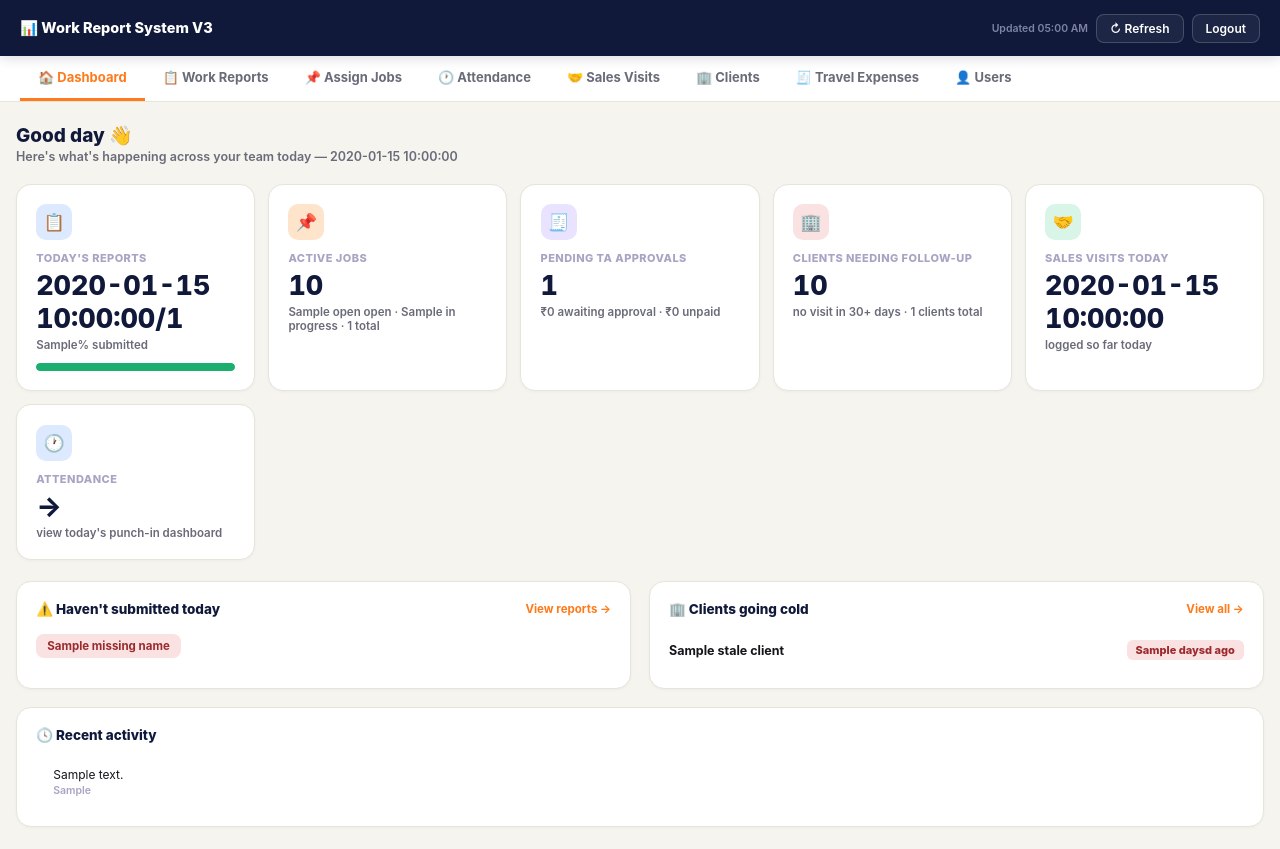
After one commit to subrato91net-boop/work-report-app, a Flask app: template work_report_app/templates/dashboard.html in a window 1280 px wide. The commit adds this page. Run offline with Flask 3, Linux system fonts and the light colour scheme; the template is opened without the code that fills it: most values are stand-ins (such as "Sample title", 1, 10 or a date in 2020); some libraries are stand-ins or nearby versions.

Commit message:
Add files via upload

```diff
--- a/work_report_app/app.py
+++ b/work_report_app/app.py
@@ -369,13 +369,127 @@ def parse_codes(codes_str):
 @app.route("/")
 def index():
     if not logged_in(): return redirect(url_for("login"))
-    if is_manager(): return redirect(url_for("manager_view"))
+    if is_manager(): return redirect(url_for("dashboard"))
     # Land the employee on the first feature they actually have access to
     if has_perm("work_report"): return redirect(url_for("employee_form"))
     if has_perm("sales_visit"): return redirect(url_for("sales_visit"))
     if has_perm("my_jobs"):     return redirect(url_for("my_jobs"))
     if has_perm("ta"):          return redirect(url_for("ta_report"))
     return redirect(url_for("no_access"))
+
+@app.route("/dashboard")
+def dashboard():
+    if not logged_in() or not is_manager(): return redirect(url_for("index"))
+
+    today = datetime.now().strftime("%Y-%m-%d")
+    conn = get_db(); cur = conn.cursor()
+
+    # ── Work reports: today's submission completion ──
+    cur.execute("SELECT COUNT(DISTINCT emp_code) AS c FROM reports WHERE date=%s", (today,))
+    submitted_today = cur.fetchone()["c"]
+    total_active_employees = len(EMPLOYEES)  # live in-memory dict, already filtered to active
+
+    submitted_codes = set()
+    cur.execute("SELECT DISTINCT emp_code FROM reports WHERE date=%s", (today,))
+    for r in cur.fetchall():
+        submitted_codes.add(r["emp_code"])
+    missing_names = sorted(
+        info["name"] for code, info in EMPLOYEES.items()
+        if info.get("can_work_report") and code not in submitted_codes
+    )
+
+    cur.execute("SELECT COUNT(*) AS c FROM reports")
+    total_reports = cur.fetchone()["c"]
+    cur.execute("SELECT COUNT(*) AS c FROM reports WHERE LOWER(status) IN ('done','completed')")
+    completed_reports = cur.fetchone()["c"]
+    cur.execute("SELECT COUNT(*) AS c FROM reports WHERE LOWER(status)='pending'")
+    pending_reports = cur.fetchone()["c"]
+
+    # ── Jobs: status breakdown ──
+    cur.execute("""
+        SELECT LOWER(COALESCE(status,'open')) AS s, COUNT(*) AS c
+        FROM jobs GROUP BY LOWER(COALESCE(status,'open'))
+    """)
+    job_counts = {"open": 0, "in progress": 0, "done": 0, "on hold": 0}
+    for r in cur.fetchall():
+        if r["s"] in job_counts:
+            job_counts[r["s"]] = r["c"]
+    cur.execute("SELECT COUNT(*) AS c FROM jobs")
+    total_jobs = cur.fetchone()["c"]
+
+    # ── TA reports: pending approvals ──
+    cur.execute("SELECT COUNT(*) AS c, COALESCE(SUM(expense_cost),0) AS amt FROM ta_reports WHERE approval_status='Not Approved'")
+    ta_row = cur.fetchone()
+    pending_ta_count = ta_row["c"]
+    pending_ta_amount = float(ta_row["amt"])
+    cur.execute("SELECT COUNT(*) AS c, COALESCE(SUM(expense_cost),0) AS amt FROM ta_reports WHERE payment_status='Due'")
+    due_row = cur.fetchone()
+    due_ta_count = due_row["c"]
+    due_ta_amount = float(due_row["amt"])
+
+    # ── Clients: stale accounts (no visit in 30+ days) ──
+    cur.execute("""
+        SELECT c.id, c.name, MAX(v.visit_date) AS last_visit
+        FROM companies c
+        LEFT JOIN sales_visits v ON v.company_id = c.id
+        GROUP BY c.id, c.name
+    """)
+    today_d = datetime.now().date()
+    stale_clients = []
+    total_clients = 0
+    for row in cur.fetchall():
+        total_clients += 1
+        if row["last_visit"]:
+            try:
+                d = datetime.strptime(row["last_visit"], "%Y-%m-%d").date()
+                days = (today_d - d).days
+            except Exception:
+                days = None
+        else:
+            days = None
+        if days is None or days >= 30:
+            stale_clients.append({"id": row["id"], "name": row["name"], "days": days})
+    stale_clients.sort(key=lambda x: (x["days"] is not None, x["days"] or 9999), reverse=True)
+
+    # ── Sales visits today ──
+    cur.execute("SELECT COUNT(*) AS c FROM sales_visits WHERE visit_date=%s", (today,))
+    visits_today = cur.fetchone()["c"]
+
+    # ── Recent activity feed (latest across reports, jobs, ta) ──
+    activity = []
+    cur.execute("SELECT timestamp, emp_name, status FROM reports ORDER BY timestamp DESC LIMIT 5")
+    for r in cur.fetchall():
+        activity.append({"ts": r["timestamp"], "text": f"{r['emp_name']} submitted a work report", "tag": "report"})
+    cur.execute("SELECT created_at, job_title, emp_names FROM jobs ORDER BY created_at DESC LIMIT 5")
+    for r in cur.fetchall():
+        who = r["emp_names"] or "unassigned"
+        activity.append({"ts": r["created_at"], "text": f"Job \"{r['job_title']}\" assigned to {who}", "tag": "job"})
+    cur.execute("SELECT timestamp, emp_name, expense_cost FROM ta_reports ORDER BY timestamp DESC LIMIT 5")
+    for r in cur.fetchall():
+        activity.append({"ts": r["timestamp"], "text": f"{r['emp_name']} submitted a travel expense (₹{float(r['expense_cost'] or 0):.0f})", "tag": "ta"})
+    activity = [a for a in activity if a["ts"]]
+    activity.sort(key=lambda a: a["ts"], reverse=True)
+    activity = activity[:8]
+
+    cur.close(); conn.close()
+
+    completion_pct = round((submitted_today / total_active_employees) * 100) if total_active_employees else 0
+
+    return render_template(
+        "dashboard.html",
+        today=today,
+        submitted_today=submitted_today,
+        total_active_employees=total_active_employees,
+        completion_pct=completion_pct,
+        missing_names=missing_names,
+        total_reports=total_reports, completed_reports=completed_reports, pending_reports=pending_reports,
+        job_counts=job_counts, total_jobs=total_jobs,
+        pending_ta_count=pending_ta_count, pending_ta_amount=pending_ta_amount,
+        due_ta_count=due_ta_count, due_ta_amount=due_ta_amount,
+        stale_clients=stale_clients[:6], stale_clients_total=len(stale_clients), total_clients=total_clients,
+        visits_today=visits_today,
+        activity=activity,
+    )
 
 @app.route("/no-access")
 def no_access():
--- a/work_report_app/templates/assign_job.html
+++ b/work_report_app/templates/assign_job.html
@@ -152,6 +152,7 @@
   </div>
 </div>
 <div class="nav-tabs">
+  <a href="/dashboard" class="nav-tab">🏠 Dashboard</a>
   <a href="/manager"              class="nav-tab">📋 Work Reports</a>
   <a href="/assign-job"           class="nav-tab active">📌 Assign Jobs</a>
   <a href="/attendance"           class="nav-tab">🕐 Attendance</a>
@@ -416,6 +417,7 @@
 </div>
 
 <nav class="bottom-nav">
+  <a href="/dashboard" class="bn-item"><span class="bn-ic">🏠</span>Home</a>
   <a href="/manager" class="bn-item"><span class="bn-ic">📋</span>Reports</a>
   <a href="/assign-job" class="bn-item active"><span class="bn-ic">📌</span>Assign</a>
   <a href="/attendance" class="bn-item"><span class="bn-ic">🕐</span>Attend.</a>
--- a/work_report_app/templates/attendance.html
+++ b/work_report_app/templates/attendance.html
@@ -117,6 +117,7 @@
   </div>
 </div>
 <div class="nav-tabs">
+  <a href="/dashboard" class="nav-tab">🏠 Dashboard</a>
   <a href="/manager"              class="nav-tab">📋 Work Reports</a>
   <a href="/assign-job"           class="nav-tab">📌 Assign Jobs</a>
   <a href="/attendance"           class="nav-tab active">🕐 Attendance</a>
@@ -308,6 +309,7 @@
 </div>
 
 <nav class="bottom-nav">
+  <a href="/dashboard" class="bn-item"><span class="bn-ic">🏠</span>Home</a>
   <a href="/manager" class="bn-item"><span class="bn-ic">📋</span>Reports</a>
   <a href="/assign-job" class="bn-item"><span class="bn-ic">📌</span>Assign</a>
   <a href="/attendance" class="bn-item active"><span class="bn-ic">🕐</span>Attend.</a>
--- /dev/null
+++ b/work_report_app/templates/dashboard.html
@@ -0,0 +1,246 @@
+<!DOCTYPE html>
+<html lang="en">
+<head>
+<meta charset="UTF-8">
+<meta name="viewport" content="width=device-width, initial-scale=1.0">
+<meta name="theme-color" content="#10193A">
+<link rel="manifest" href="/static/manifest.json">
+<link rel="icon" type="image/png" href="/static/icons/favicon.png">
+<link rel="apple-touch-icon" href="/static/icons/apple-touch-icon.png">
+<meta name="apple-mobile-web-app-capable" content="yes">
+<meta name="apple-mobile-web-app-status-bar-style" content="black-translucent">
+<meta name="apple-mobile-web-app-title" content="WorkReport">
+<title>Dashboard — Work Report System</title>
+<style>
+  *{box-sizing:border-box;margin:0;padding:0}
+  body{font-family:'Inter',-apple-system,BlinkMacSystemFont,'Segoe UI',sans-serif;background:#F6F4EF;color:#14141A;min-height:100vh;padding-bottom:84px}
+  a{color:inherit}
+
+  .topbar{background:#10193A;padding:0 1.25rem;display:flex;align-items:center;justify-content:space-between;height:56px;position:sticky;top:0;z-index:100;box-shadow:0 2px 12px rgba(16,25,58,0.15)}
+  .topbar-title{font-size:14.5px;font-weight:800;display:flex;align-items:center;gap:8px;color:#fff}
+  .topbar-right{display:flex;gap:8px;align-items:center}
+  .btn-sm{padding:6px 13px;border:1px solid rgba(255,255,255,0.18);border-radius:8px;background:rgba(255,255,255,0.06);font-size:12px;cursor:pointer;color:#fff;text-decoration:none;font-family:inherit;font-weight:600}
+  .btn-sm:hover{background:rgba(255,255,255,0.14)}
+  .updated-tag{font-size:10.5px;color:#7E84A3;font-weight:600}
+
+  .nav-tabs{background:#fff;border-bottom:1px solid #E7E4DA;padding:0 1.25rem;display:none;overflow-x:auto}
+  .nav-tab{padding:13px 18px;font-size:13px;color:#696B78;text-decoration:none;border-bottom:3px solid transparent;font-weight:700;transition:all .15s;white-space:nowrap}
+  .nav-tab:hover{color:#10193A}
+  .nav-tab.active{color:#FF7A1A;border-bottom-color:#FF7A1A}
+
+  .bottom-nav{position:fixed;bottom:0;left:0;right:0;background:#0B1228;display:flex;z-index:30;box-shadow:0 -4px 20px rgba(0,0,0,0.25);padding-bottom:env(safe-area-inset-bottom);overflow-x:auto}
+  .bn-item{flex:1;display:flex;flex-direction:column;align-items:center;gap:3px;padding:10px 4px 9px;text-decoration:none;color:#7E84A3;font-size:10px;font-weight:700;letter-spacing:.01em;min-width:54px}
+  .bn-item .bn-ic{font-size:18px;line-height:1}
+  .bn-item.active{color:#FF7A1A}
+
+  .main{max-width:1300px;margin:0 auto;padding:1.4rem 1rem}
+
+  .hero{display:flex;align-items:center;justify-content:space-between;flex-wrap:wrap;gap:10px;margin-bottom:1.2rem}
+  .hero h1{font-size:19px;font-weight:800;color:#10193A}
+  .hero .sub{font-size:12.5px;color:#696B78;font-weight:600;margin-top:2px}
+
+  .grid{display:grid;grid-template-columns:repeat(auto-fit,minmax(220px,1fr));gap:13px;margin-bottom:1.3rem}
+  .card{background:#fff;border:1px solid #E7E4DA;border-radius:15px;padding:1.2rem;box-shadow:0 1px 3px rgba(16,25,58,0.04);text-decoration:none;display:block;transition:transform .12s, box-shadow .12s}
+  .card:hover{transform:translateY(-2px);box-shadow:0 6px 18px rgba(16,25,58,0.09)}
+  .card-top{display:flex;align-items:center;justify-content:space-between;margin-bottom:.7rem}
+  .card-ic{width:36px;height:36px;border-radius:10px;display:flex;align-items:center;justify-content:center;font-size:17px}
+  .ic-blue{background:#DCE9FF}.ic-amber{background:#FFE4CC}.ic-green{background:#D9F5E8}.ic-purple{background:#EAE3FF}.ic-red{background:#FBE2E2}
+  .card-label{font-size:11px;color:#A8A4C4;font-weight:800;text-transform:uppercase;letter-spacing:.04em;margin-bottom:4px}
+  .card-val{font-size:27px;font-weight:800;color:#10193A;font-variant-numeric:tabular-nums}
+  .card-sub{font-size:11.5px;color:#696B78;font-weight:600;margin-top:3px}
+
+  .progress-track{height:8px;background:#F0EEE6;border-radius:6px;overflow:hidden;margin-top:.7rem}
+  .progress-fill{height:100%;background:#1AAE6F;border-radius:6px;transition:width .3s}
+  .progress-fill.warn{background:#FF7A1A}
+  .progress-fill.danger{background:#D9534F}
+
+  .row2{display:grid;grid-template-columns:1fr;gap:1.1rem}
+  @media(min-width:900px){ .row2{grid-template-columns:1fr 1fr} }
+
+  .panel{background:#fff;border:1px solid #E7E4DA;border-radius:15px;padding:1.2rem;box-shadow:0 1px 3px rgba(16,25,58,0.04)}
+  .panel-hdr{display:flex;align-items:center;justify-content:space-between;margin-bottom:.9rem}
+  .panel-title{font-size:13.5px;font-weight:800;color:#10193A}
+  .panel-link{font-size:11.5px;color:#FF7A1A;font-weight:700;text-decoration:none}
+
+  .name-pill{display:inline-block;padding:5px 11px;border-radius:8px;font-size:11.5px;font-weight:700;background:#FBE2E2;color:#9A2A2D;margin:3px 4px 0 0}
+  .empty-mini{padding:1.2rem;text-align:center;color:#1AAE6F;font-weight:700;font-size:12.5px;background:#D9F5E8;border-radius:10px}
+
+  .stale-row{display:flex;align-items:center;justify-content:space-between;padding:9px 0;border-bottom:1px solid #F0EEE6;text-decoration:none}
+  .stale-row:last-child{border-bottom:none}
+  .stale-name{font-size:12.5px;font-weight:700;color:#14141A}
+  .stale-days{font-size:11px;font-weight:800;color:#9A2A2D;background:#FBE2E2;padding:3px 9px;border-radius:6px}
+
+  .activity-item{display:flex;gap:10px;padding:9px 0;border-bottom:1px solid #F0EEE6}
+  .activity-item:last-child{border-bottom:none}
+  .act-dot{width:7px;height:7px;border-radius:50%;margin-top:6px;flex-shrink:0}
+  .act-report{background:#2D7FF9}.act-job{background:#FF7A1A}.act-ta{background:#7C5CFC}
+  .act-text{font-size:12px;color:#14141A;line-height:1.4}
+  .act-time{font-size:10.5px;color:#A8A4C4;font-weight:600;margin-top:1px}
+
+  .empty{padding:2rem;text-align:center;color:#696B78;font-weight:500;font-size:12.5px}
+
+  @media(min-width:860px){
+    .nav-tabs{display:flex}
+    .bottom-nav{display:none}
+    body{padding-bottom:0}
+  }
+</style>
+</head>
+<body>
+<div class="topbar">
+  <div class="topbar-title">📊 Work Report System V3</div>
+  <div class="topbar-right">
+    <span class="updated-tag" id="updatedTag"></span>
+    <a href="/dashboard" class="btn-sm">↻ Refresh</a>
+    <a href="/logout" class="btn-sm">Logout</a>
+  </div>
+</div>
+<div class="nav-tabs">
+  <a href="/dashboard"            class="nav-tab active">🏠 Dashboard</a>
+  <a href="/manager"              class="nav-tab">📋 Work Reports</a>
+  <a href="/assign-job"           class="nav-tab">📌 Assign Jobs</a>
+  <a href="/attendance"           class="nav-tab">🕐 Attendance</a>
+  <a href="/manager/sales-visits" class="nav-tab">🤝 Sales Visits</a>
+  <a href="/manager/clients"      class="nav-tab">🏢 Clients</a>
+  <a href="/manager/ta-reports"   class="nav-tab">🧾 Travel Expenses</a>
+  <a href="/manager/users"        class="nav-tab">👤 Users</a>
+</div>
+<div class="main">
+  <div class="hero">
+    <div>
+      <h1>Good day 👋</h1>
+      <div class="sub">Here's what's happening across your team today — {{ today }}</div>
+    </div>
+  </div>
+
+  <div class="grid">
+    <a href="/manager" class="card">
+      <div class="card-top">
+        <div class="card-ic ic-blue">📋</div>
+      </div>
+      <div class="card-label">Today's reports</div>
+      <div class="card-val">{{ submitted_today }}/{{ total_active_employees }}</div>
+      <div class="card-sub">{{ completion_pct }}% submitted</div>
+      <div class="progress-track"><div class="progress-fill {% if completion_pct < 50 %}danger{% elif completion_pct < 85 %}warn{% endif %}" style="width:{{ completion_pct }}%"></div></div>
+    </a>
+
+    <a href="/assign-job" class="card">
+      <div class="card-top">
+        <div class="card-ic ic-amber">📌</div>
+      </div>
+      <div class="card-label">Active jobs</div>
+      <div class="card-val">{{ job_counts['open'] + job_counts['in progress'] }}</div>
+      <div class="card-sub">{{ job_counts['open'] }} open · {{ job_counts['in progress'] }} in progress · {{ total_jobs }} total</div>
+    </a>
+
+    <a href="/manager/ta-reports" class="card">
+      <div class="card-top">
+        <div class="card-ic ic-purple">🧾</div>
+      </div>
+      <div class="card-label">Pending TA approvals</div>
+      <div class="card-val">{{ pending_ta_count }}</div>
+      <div class="card-sub">₹{{ "%.0f"|format(pending_ta_amount) }} awaiting approval · ₹{{ "%.0f"|format(due_ta_amount) }} unpaid</div>
+    </a>
+
+    <a href="/manager/clients" class="card">
+      <div class="card-top">
+        <div class="card-ic ic-red">🏢</div>
+      </div>
+      <div class="card-label">Clients needing follow-up</div>
+      <div class="card-val">{{ stale_clients_total }}</div>
+      <div class="card-sub">no visit in 30+ days · {{ total_clients }} clients total</div>
+    </a>
+
+    <a href="/manager/sales-visits" class="card">
+      <div class="card-top">
+        <div class="card-ic ic-green">🤝</div>
+      </div>
+      <div class="card-label">Sales visits today</div>
+      <div class="card-val">{{ visits_today }}</div>
+      <div class="card-sub">logged so far today</div>
+    </a>
+
+    <a href="/attendance" class="card">
+      <div class="card-top">
+        <div class="card-ic ic-blue">🕐</div>
+      </div>
+      <div class="card-label">Attendance</div>
+      <div class="card-val">→</div>
+      <div class="card-sub">view today's punch-in dashboard</div>
+    </a>
+  </div>
+
+  <div class="row2">
+    <div class="panel">
+      <div class="panel-hdr">
+        <div class="panel-title">⚠️ Haven't submitted today</div>
+        <a class="panel-link" href="/manager">View reports →</a>
+      </div>
+      {% if missing_names %}
+        {% for n in missing_names %}<span class="name-pill">{{ n }}</span>{% endfor %}
+      {% else %}
+        <div class="empty-mini">✅ Everyone has submitted today</div>
+      {% endif %}
+    </div>
+
+    <div class="panel">
+      <div class="panel-hdr">
+        <div class="panel-title">🏢 Clients going cold</div>
+        <a class="panel-link" href="/manager/clients?stale=30">View all →</a>
+      </div>
+      {% if stale_clients %}
+        {% for c in stale_clients %}
+        <a class="stale-row" href="/manager/clients/{{ c.id }}">
+          <span class="stale-name">{{ c.name }}</span>
+          <span class="stale-days">{% if c.days is none %}No visits yet{% else %}{{ c.days }}d ago{% endif %}</span>
+        </a>
+        {% endfor %}
+      {% else %}
+        <div class="empty-mini">✅ All clients visited recently</div>
+      {% endif %}
+    </div>
+  </div>
+
+  <div class="panel" style="margin-top:1.1rem">
+    <div class="panel-hdr">
+      <div class="panel-title">🕓 Recent activity</div>
+    </div>
+    {% if activity %}
+      {% for a in activity %}
+      <div class="activity-item">
+        <div class="act-dot act-{{ a.tag }}"></div>
+        <div>
+          <div class="act-text">{{ a.text }}</div>
+          <div class="act-time">{{ a.ts }}</div>
+        </div>
+      </div>
+      {% endfor %}
+    {% else %}
+      <div class="empty">No recent activity yet.</div>
+    {% endif %}
+  </div>
+</div>
+
+<nav class="bottom-nav">
+  <a href="/dashboard"            class="bn-item active"><span class="bn-ic">🏠</span>Home</a>
+  <a href="/manager"              class="bn-item"><span class="bn-ic">📋</span>Reports</a>
+  <a href="/assign-job"           class="bn-item"><span class="bn-ic">📌</span>Assign</a>
+  <a href="/attendance"           class="bn-item"><span class="bn-ic">🕐</span>Attend.</a>
+  <a href="/manager/sales-visits" class="bn-item"><span class="bn-ic">🤝</span>Sales</a>
+  <a href="/manager/clients"      class="bn-item"><span class="bn-ic">🏢</span>Clients</a>
+  <a href="/manager/ta-reports"   class="bn-item"><span class="bn-ic">🧾</span>TA</a>
+  <a href="/manager/users"        class="bn-item"><span class="bn-ic">👤</span>Users</a>
+</nav>
+
+<script>
+document.getElementById('updatedTag').textContent =
+  'Updated ' + new Date().toLocaleTimeString([], {hour:'2-digit', minute:'2-digit'});
+
+if ('serviceWorker' in navigator) {
+  window.addEventListener('load', () => {
+    navigator.serviceWorker.register('/static/sw.js').catch(() => {});
+  });
+}
+</script>
+</body>
+</html>
--- a/work_report_app/templates/manage_users.html
+++ b/work_report_app/templates/manage_users.html
@@ -127,6 +127,7 @@
   </div>
 </div>
 <div class="nav-tabs">
+  <a href="/dashboard" class="nav-tab">🏠 Dashboard</a>
   <a href="/manager"              class="nav-tab">📋 Work Reports</a>
   <a href="/assign-job"           class="nav-tab">📌 Assign Jobs</a>
   <a href="/attendance"           class="nav-tab">🕐 Attendance</a>
@@ -293,6 +294,7 @@
 </div>
 
 <nav class="bottom-nav">
+  <a href="/dashboard" class="bn-item"><span class="bn-ic">🏠</span>Home</a>
   <a href="/manager"              class="bn-item"><span class="bn-ic">📋</span>Reports</a>
   <a href="/assign-job"           class="bn-item"><span class="bn-ic">📌</span>Assign</a>
   <a href="/attendance"           class="bn-item"><span class="bn-ic">🕐</span>Attend.</a>
--- a/work_report_app/templates/manager.html
+++ b/work_report_app/templates/manager.html
@@ -85,6 +85,7 @@
   </div>
 </div>
 <div class="nav-tabs">
+  <a href="/dashboard" class="nav-tab">🏠 Dashboard</a>
   <a href="/manager"              class="nav-tab active">📋 Work Reports</a>
   <a href="/assign-job"           class="nav-tab">📌 Assign Jobs</a>
   <a href="/attendance"           class="nav-tab">🕐 Attendance</a>
@@ -170,6 +171,7 @@
 </div>
 
 <nav class="bottom-nav">
+  <a href="/dashboard" class="bn-item"><span class="bn-ic">🏠</span>Home</a>
   <a href="/manager"              class="bn-item active"><span class="bn-ic">📋</span>Reports</a>
   <a href="/assign-job"           class="bn-item"><span class="bn-ic">📌</span>Assign</a>
   <a href="/attendance"           class="bn-item"><span class="bn-ic">🕐</span>Attend.</a>
--- a/work_report_app/templates/manager_client_detail.html
+++ b/work_report_app/templates/manager_client_detail.html
@@ -142,6 +142,7 @@
 </div>
 
 <nav class="bottom-nav">
+  <a href="/dashboard" class="bn-item"><span class="bn-ic">🏠</span>Home</a>
   <a href="/manager"              class="bn-item"><span class="bn-ic">📋</span>Reports</a>
   <a href="/assign-job"           class="bn-item"><span class="bn-ic">📌</span>Assign</a>
   <a href="/attendance"           class="bn-item"><span class="bn-ic">🕐</span>Attend.</a>
--- a/work_report_app/templates/manager_clients.html
+++ b/work_report_app/templates/manager_clients.html
@@ -83,6 +83,7 @@
   </div>
 </div>
 <div class="nav-tabs">
+  <a href="/dashboard" class="nav-tab">🏠 Dashboard</a>
   <a href="/manager"              class="nav-tab">📋 Work Reports</a>
   <a href="/assign-job"           class="nav-tab">📌 Assign Jobs</a>
   <a href="/attendance"           class="nav-tab">🕐 Attendance</a>
@@ -151,6 +152,7 @@
 </div>
 
 <nav class="bottom-nav">
+  <a href="/dashboard" class="bn-item"><span class="bn-ic">🏠</span>Home</a>
   <a href="/manager"              class="bn-item"><span class="bn-ic">📋</span>Reports</a>
   <a href="/assign-job"           class="bn-item"><span class="bn-ic">📌</span>Assign</a>
   <a href="/attendance"           class="bn-item"><span class="bn-ic">🕐</span>Attend.</a>
--- a/work_report_app/templates/manager_sales.html
+++ b/work_report_app/templates/manager_sales.html
@@ -97,6 +97,7 @@
 
 <!-- MANAGER NAV TABS -->
 <div class="nav-tabs">
+  <a href="/dashboard" class="nav-tab">🏠 Dashboard</a>
   <a href="/manager"            class="nav-tab">📋 Work Reports</a>
   <a href="/assign-job"         class="nav-tab">🗂️ Assign Jobs</a>
   <a href="/attendance"         class="nav-tab">🕐 Attendance</a>
@@ -241,6 +242,7 @@
 
 <!-- MOBILE BOTTOM NAV -->
 <nav class="bottom-nav">
+  <a href="/dashboard" class="bn-item"><span class="bn-ic">🏠</span>Home</a>
   <a href="/manager"              class="bn-item"><span class="bn-ic">📋</span>Reports</a>
   <a href="/assign-job"           class="bn-item"><span class="bn-ic">🗂️</span>Jobs</a>
   <a href="/attendance"           class="bn-item"><span class="bn-ic">🕐</span>Attend.</a>
--- a/work_report_app/templates/manager_ta.html
+++ b/work_report_app/templates/manager_ta.html
@@ -115,6 +115,7 @@
   </div>
 </div>
 <div class="nav-tabs">
+  <a href="/dashboard" class="nav-tab">🏠 Dashboard</a>
   <a href="/manager"              class="nav-tab">📋 Work Reports</a>
   <a href="/assign-job"           class="nav-tab">📌 Assign Jobs</a>
   <a href="/attendance"           class="nav-tab">🕐 Attendance</a>
@@ -274,6 +275,7 @@
 </div>
 
 <nav class="bottom-nav">
+  <a href="/dashboard" class="bn-item"><span class="bn-ic">🏠</span>Home</a>
   <a href="/manager"              class="bn-item"><span class="bn-ic">📋</span>Reports</a>
   <a href="/assign-job"           class="bn-item"><span class="bn-ic">📌</span>Assign</a>
   <a href="/attendance"           class="bn-item"><span class="bn-ic">🕐</span>Attend.</a>
```
Also changed, not shown: work_report_app/README.txt.
